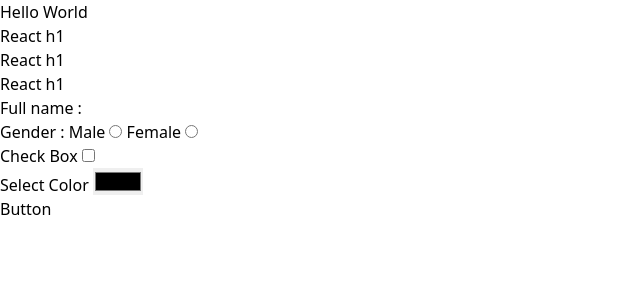
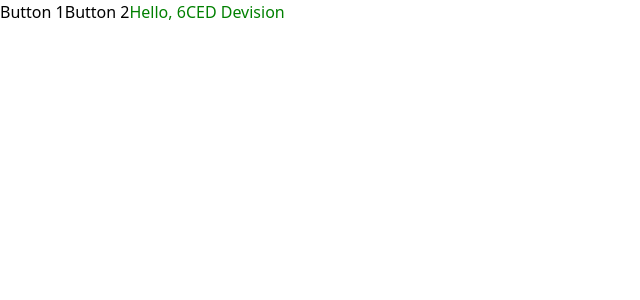
Before and after one commit to Satish-Das/Classwork-Of-React, a React (Vite) app in the folder project-1/: page / in a window 1280 px wide. Shown: the top 300 px of the page, without its empty margins (0-640 px from the left). Built offline with nearby package versions, Linux system fonts and the light colour scheme.

Commit message:
perform some task in classRoom

```diff
--- /dev/null
+++ b/project-1/src/lec23_12/stateExam1.jsx
@@ -0,0 +1,36 @@
+import * as react from 'react';
+
+class StateExample extends react.Component {
+    state = {
+        first: true,
+        second: false,
+        clr: 'red',
+        text: 'Hello World'
+    }
+
+    constructor(){
+        super();
+        setTimeout(() => {
+            this.setState({first: false, second: true, clr: 'blue', text: 'Hello, CED Devision'})
+        }, 3000);
+
+        setTimeout(() => {
+            this.setState({first: true, second: true, clr: 'green', text: 'Hello, 6CED Devision'})
+        }, 5000);
+
+    }
+
+    render() {
+        const { first, second, clr, text } = this.state;
+
+        return (
+            <div>
+                <button disabled={first}>Button 1 </button>
+                <button disabled={second}>Button 2 </button>
+                <label style={{color: clr}}>{text}</label>
+            </div>
+        )
+    }
+}
+
+export default StateExample;
--- a/project-1/src/main.jsx
+++ b/project-1/src/main.jsx
@@ -2,9 +2,10 @@ import { StrictMode } from 'react'
 import { createRoot } from 'react-dom/client'
 import './index.css'
 import MyComponent from './comp1'
+import StateExample from './lec23_12/stateExam1'
 
 createRoot(document.getElementById('root')).render(
   <StrictMode>
-    <MyComponent />
+    <StateExample />
   </StrictMode>,
 )
```
Also changed, not shown: project-1/src/lec23_12/stateMerge.jsx (added, +13 -0 lines).
